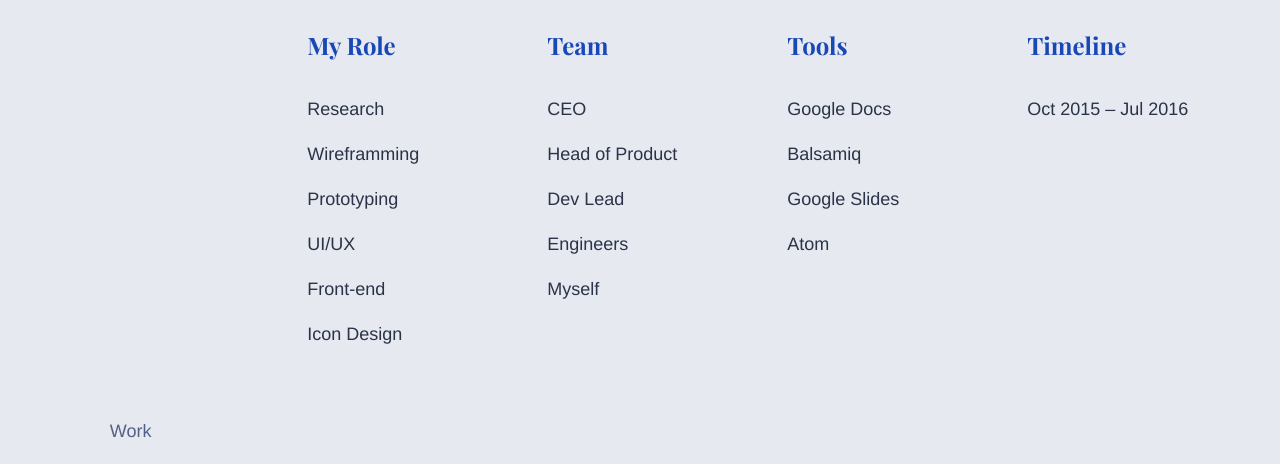
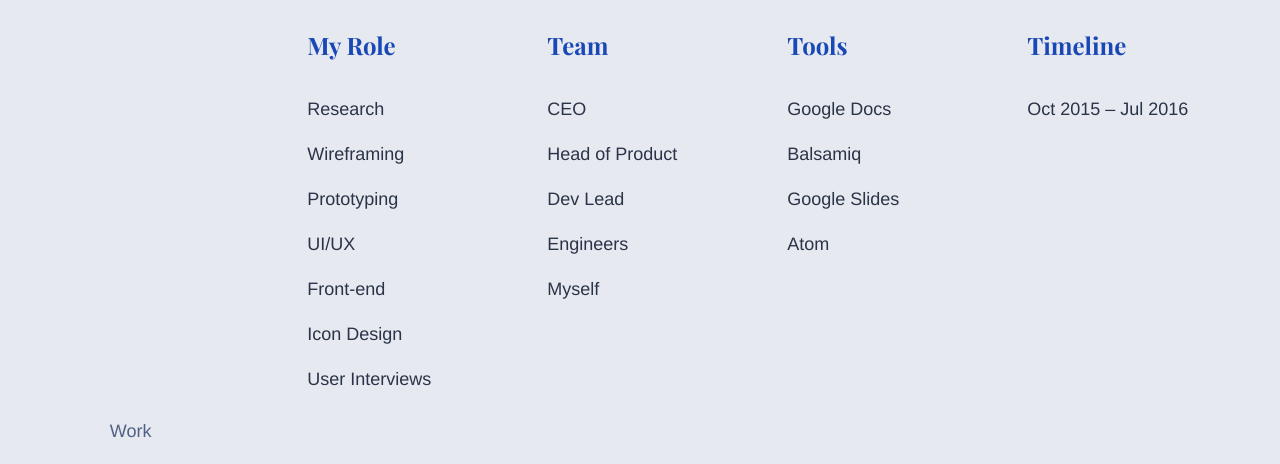
Before and after one commit to harjotgrewal/amrindersandhu, a Jekyll site: the page built from case-study-discover.html, in a window 1280 px wide and 1400 px high, scrolled down 990 px. Shown: the part 113-577 px from the top of the window. Built offline with Jekyll 4.4.1, drawn with Linux system fonts in a browser that asks for light colours; grey boxes are pictures that could not be loaded.

Commit message:
[F][HTML] Typo

```diff
--- a/_scss/_trumps-utilities.scss
+++ b/_scss/_trumps-utilities.scss
@@ -68,10 +68,10 @@
 
 
 .u-pad_right--30 {
-    padding-right: 30px;
+
 
     @include media-query(hd) {
-
+        padding-right: 30px;
     }
 }
 
--- a/case-study-discover.html
+++ b/case-study-discover.html
@@ -37,7 +37,7 @@ page-description: Redesigning the most used UI component using the most sophisti
             <ul>
                 <li>Research</li>
 
-                <li>Wireframming</li>
+                <li>Wireframing</li>
 
                 <li>Prototyping</li>
 
@@ -46,6 +46,8 @@ page-description: Redesigning the most used UI component using the most sophisti
                 <li>Front-end</li>
 
                 <li>Icon Design</li>
+
+                <li>User Interviews</li>
             </ul>
         </div>
 
--- a/css/styles.css
+++ b/css/styles.css
@@ -2241,8 +2241,9 @@ html.th-white .c-hire_me h4 {
   -ms-flex-align: end;
       align-items: flex-end; }
 
-.u-pad_right--30 {
-  padding-right: 30px; }
+@media screen and (min-width: 1279px) {
+  .u-pad_right--30 {
+    padding-right: 30px; } }
 
 @media screen and (min-width: 1279px) {
   .u-space_left--120 {
```
Also changed, not shown: 2 other files.
